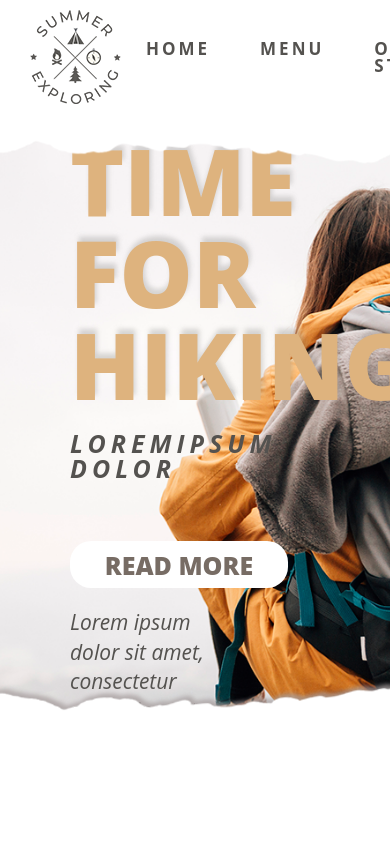
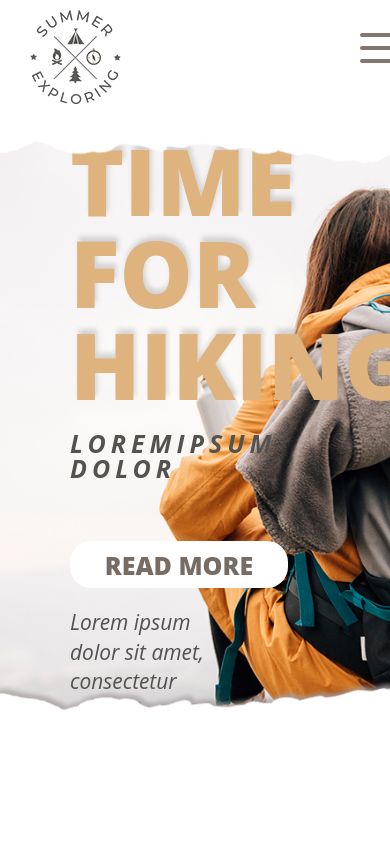
Before and after one commit to malgorzatajPL/Hiking-website, a Next.js app: page / in a window 390 px wide. Shown: the top 844 px of the page. Built offline with nearby package versions, Linux system fonts and the light colour scheme.

Commit message:
add mobile menu, checking

```diff
--- a/components/Layout/Header.tsx
+++ b/components/Layout/Header.tsx
@@ -1,13 +1,54 @@
 import Image from 'next/image';
 import Nav from './Nav';
-import { ContainerHeader, HeaderStyle } from './Nav.style';
+import {
+  ButtonBox,
+  ContainerHeader,
+  HeaderStyle,
+  Menu,
+  MenuBackground,
+  MenuUl,
+  StyledBurger,
+} from './Nav.style';
+import { useState } from 'react';
+import useMediaQuery from '../../hooks/useMediaQuery';
+const Burger = ({
+  setOpen,
+  open,
+}: {
+  open: boolean;
+  setOpen: React.Dispatch<React.SetStateAction<boolean>>;
+}) => {
+  return (
+    <StyledBurger
+      htmlFor='navi-toggle'
+      open={open}
+      onClick={() => setOpen(!open)}>
+      <div />
+      <div />
+      <div />
+    </StyledBurger>
+  );
+};
 
 export default function Header() {
+  const [open, setOpen] = useState<boolean>(false);
+  const isLaptop = useMediaQuery('(min-width:1024px)');
+  console.log(open);
   return (
     <HeaderStyle>
       <ContainerHeader>
         <Image alt='logo' src='/Logo.png' width={91} height={94} />
-        <Nav />
+        {isLaptop && <Nav />}
+        <ButtonBox>
+          <Burger open={open} setOpen={setOpen} />
+        </ButtonBox>
+
+        <Menu isOpen={open}>
+          <MenuUl>
+            <Image alt='logo' src='/Logo.png' width={91} height={94} />
+            <Nav />
+          </MenuUl>
+        </Menu>
       </ContainerHeader>
     </HeaderStyle>
   );
--- a/components/Layout/Nav.style.ts
+++ b/components/Layout/Nav.style.ts
@@ -1,5 +1,6 @@
 import styled from 'styled-components';
 import { fontSize, theme } from '../../styling/theme';
+import { device } from '../../utils/MediaQuery';
 
 export const HeaderStyle = styled.div`
   position: fixed;
@@ -22,21 +23,6 @@ export const Navigation = styled.div`
     text-decoration: none;
   }
 `;
-export const Menu = styled.div`
-  display: flex;
-  flex-direction: column;
-  justify-content: center;
-  background: ${theme.palette.common.black};
-  height: 115vh;
-  width: 100vw;
-  align-items: center;
-  position: fixed;
-  top: -15vh;
-  left: 0;
-  transition: all 800ms cubic-bezier(0.86, 0, 0.07, 1);
-  z-index: 100;
-  transform: scale(1.5);
-`;
 
 export const MenuItem = styled.div`
   font-family: ${theme.fontFamily.main};
@@ -47,3 +33,91 @@ export const MenuItem = styled.div`
   text-transform: uppercase;
   padding: 0 25px;
 `;
+export const ButtonBox = styled.div`
+  @media ${device.mobileS} {
+    position: absolute;
+    right: 30px;
+    z-index: 101;
+    top: 28px;
+  }
+  @media ${device.laptop} {
+    display: none;
+  }
+`;
+export const Menu = styled.div<{ isOpen: boolean }>`
+  display: flex;
+  flex-direction: column;
+  justify-content: center;
+  background: ${theme.palette.primary.main};
+  height: 115vh;
+  width: ${(props) => (props.isOpen ? '100%' : '0')};
+  opacity: ${(props) => (props.isOpen ? '1' : '0')};
+  transition: width 0.8s, opacity 0.8s;
+  align-items: center;
+  position: fixed;
+  top: -15vh;
+  left: 0;
+  transform: translate(-50%, -50%);
+  z-index: 100;
+  transform: scale(1.5);
+`;
+export const MenuUl = styled.ul`
+  display: flex;
+  align-items: center;
+  flex-direction: column;
+`;
+
+export const MenuBackground = styled.div<{ isOpen: boolean }>`
+  position: fixed;
+  top: 6.5rem;
+  right: 6.5rem;
+  background: ${theme.palette.primary.main};
+  height: 100vh;
+  width: 100vw;
+  border-radius: 50%;
+  transform: ${(props) => (props.isOpen ? 'scale(80)' : 'scale(0)')};
+  transition: transform 0.8s;
+`;
+
+export const BoxNav = styled.div`
+  display: flex;
+  align-items: center;
+`;
+
+export const StyledBurger = styled.label<{ open: boolean }>`
+  top: 5%;
+  left: 0rem;
+  display: flex;
+  flex-direction: column;
+  justify-content: space-around;
+  width: 2.5rem;
+  height: 2.5rem;
+  border: none;
+  cursor: pointer;
+  background: transparent;
+  padding: 0;
+  z-index: 1009;
+  position: absolute;
+  &:focus {
+    outline: none;
+  }
+  div {
+    width: 2.5rem;
+    height: 0.25rem;
+    background: ${theme.palette.common.lightGrey};
+    border-radius: 10px;
+    transition: all 0.3s linear;
+    position: relative;
+    transform-origin: 1px;
+    :first-child {
+      transform: ${({ open }) => (open ? 'rotate(45deg)' : 'rotate(0)')};
+    }
+    :nth-child(2) {
+      opacity: ${({ open }) => (open ? '0' : '1')};
+      transform: ${({ open }) => (open ? 'translateX(20px)' : 'translateX(0)')};
+    }
+    :nth-child(3) {
+      transform: ${({ open }) => (open ? 'rotate(-45deg)' : 'rotate(0)')};
+    }
+  }
+`;
--- a/components/Layout/Nav.tsx
+++ b/components/Layout/Nav.tsx
@@ -1,6 +1,5 @@
-import { useState } from 'react';
+import Link from 'next/link';
 import { MenuItem, Navigation } from './Nav.style';
-import Link from 'next/link';
 
 export default function Nav() {
   return (
--- /dev/null
+++ b/hooks/useMediaQuery.tsx
@@ -0,0 +1,19 @@
+import { useEffect, useState } from 'react';
+
+const useMediaQuery = (query: string) => {
+  const [matches, setMatches] = useState(false);
+
+  useEffect(() => {
+    const media = window.matchMedia(query);
+    if (media.matches !== matches) {
+      setMatches(media.matches);
+    }
+    const listener = () => setMatches(media.matches);
+    window.addEventListener('resize', listener);
+    return () => window.removeEventListener('resize', listener);
+  }, [matches, query]);
+
+  return matches;
+};
+
+export default useMediaQuery;
--- /dev/null
+++ b/utils/MediaQuery.ts
@@ -0,0 +1,33 @@
+export const size = {
+  mobileS: '320px',
+  mobileM: '375px',
+  mobileL: '425px',
+  mobileXL: '500px',
+  tablet: '768px',
+  tabletS: '875px',
+  laptop: '1024px',
+  laptopS: '1165px',
+  laptopM: '1270px',
+  laptopML: '1340px',
+  laptopL: '1440px',
+  laptopXL: '1740px',
+  desktopS: '2000px',
+  desktop: '2560px',
+};
+export const device = {
+  mobileS: `(min-width: ${size.mobileS})`,
+  mobileM: `(min-width: ${size.mobileM})`,
+  mobileL: `(min-width: ${size.mobileL})`,
+  mobileXL: `(min-width: ${size.mobileXL})`,
+  tablet: `(min-width: ${size.tablet})`,
+  tabletS: `(min-width: ${size.tabletS})`,
+  laptop: `(min-width: ${size.laptop})`,
+  laptopS: `(min-width: ${size.laptopS})`,
+  laptopM: `(min-width: ${size.laptopM})`,
+  laptopML: `(min-width: ${size.laptopML})`,
+  laptopL: `(min-width: ${size.laptopL})`,
+  laptopXL: `(min-width: ${size.laptopXL})`,
+  desktop: `(min-width: ${size.desktop})`,
+  desktopS: `(min-width: ${size.desktopS})`,
+  desktopL: `(min-width: ${size.desktop})`,
+};
```
